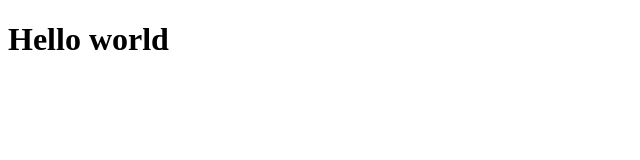
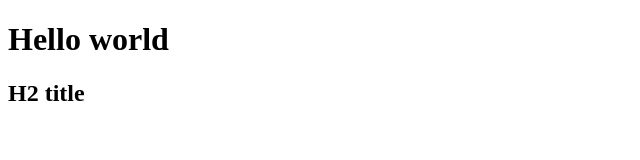
Before and after one commit to harshitbadollacodes/test-2, a plain HTML site: page index.html in a window 1280 px wide. Shown: the whole page, without its empty margins (0-640 px from the left). Drawn offline with Linux system fonts and the light colour scheme.

Commit message:
Added h2 title

```diff
--- a/index.html
+++ b/index.html
@@ -7,5 +7,6 @@
 </head>
 <body>
     <h1>Hello world</h1>
+    <h2>H2 title</h2>
 </body>
 </html>
```
